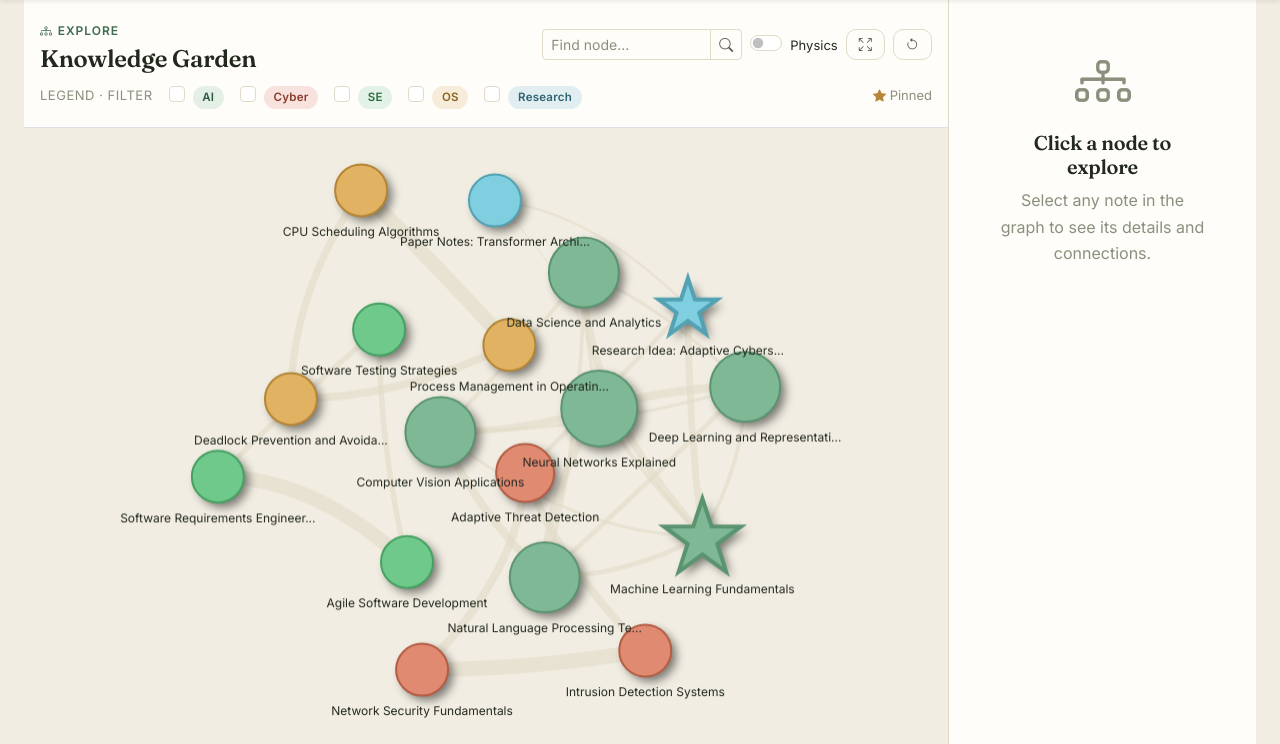
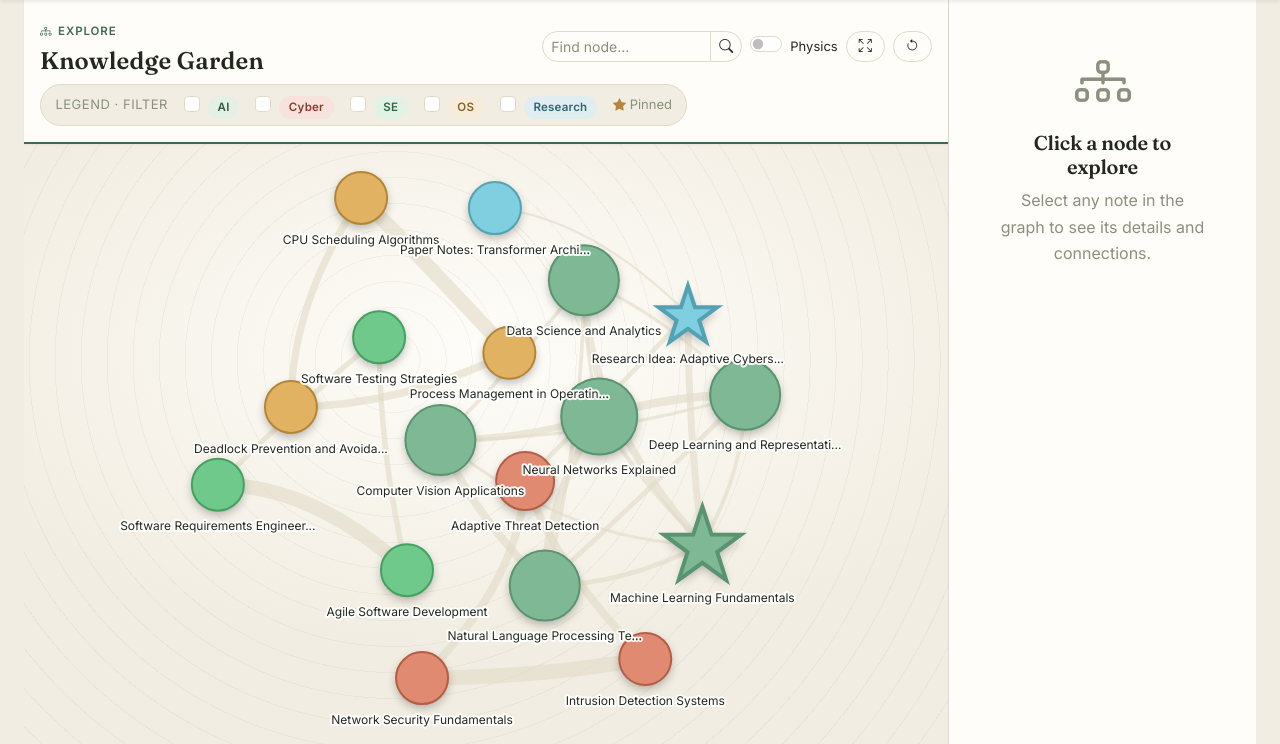
Before and after one commit to Adithya-ux-2006/Thought-garden, a Flask app: page /garden/ in a window 1280 px wide. Shown: the part 65-809 px from the top of the page. Run offline with Flask 3, Linux system fonts and the light colour scheme; a user stored in the database is signed in; data comes from the database, SQL or seed files in the repository; some libraries are stand-ins or nearby versions.

Commit message:
Fix dark-mode label legibility and give the garden page a design pass
Node labels in the garden graph were colored once at graph-construction
time via themeColor(), which is theme-aware but never re-read, so
toggling dark mode on an already-drawn graph left labels stuck in the
old theme's color. Added gardenLabelFont() (color + a contrast stroke
halo) and call it on toggle for both the main and focus-view graphs
(the latter's vis.Network instance wasn't even stored anywhere before,
so it couldn't be refreshed - added a focusNetwork variable).

Also gave the garden page a proper stylesheet (previously a small
inline <style> block): a raked-sand ground texture with vignette, a
redesigned header/legend bar, ringed category filter chips, restyled
note-panel connection cards, and a real contact shadow under nodes
instead of vis-network's flat default - all built from the app's
existing design tokens rather than a new palette.

Verified with a real headless-Chromium run (Playwright, screenshots
inspected in both themes): labels flip correctly on toggle, node click
still opens the side panel, search/physics/fit/reset all still work,
zero console errors. Full pytest suite: 16 passed.

Co-Authored-By: Claude Sonnet 5 <noreply@anthropic.com>

```diff
--- /dev/null
+++ b/app/static/css/garden.css
@@ -0,0 +1,189 @@
+/* ============================================================
+   Knowledge Garden page — scoped styling.
+   Builds entirely on the app's existing earthy design tokens
+   (style.css: --primary-color, --accent-color, --bg-*, --shadow-*,
+   --radius-*) rather than inventing a parallel palette, so this
+   page always matches whatever the rest of the app looks like.
+   ============================================================ */
+
+.garden-container {
+    height: calc(100vh - 56px);
+    overflow: hidden;
+}
+
+.garden-container > .row,
+.garden-container .col-lg-9,
+.garden-container .col-lg-3 {
+    height: 100%;
+}
+
+.garden-container .col-lg-9 {
+    display: flex;
+    flex-direction: column;
+}
+
+/* ---------- ground the graph sits on ---------- */
+
+.garden-graph {
+    position: relative;
+    flex: 1 1 auto;
+    height: auto;
+    min-height: 0;
+    background:
+        repeating-radial-gradient(circle at 40% 36%, rgba(35, 40, 31, 0.045) 0px, rgba(35, 40, 31, 0.045) 1px, transparent 1px, transparent 26px),
+        radial-gradient(ellipse 80% 65% at 50% 34%, var(--bg-card), var(--bg-secondary) 78%);
+}
+
+[data-bs-theme="dark"] .garden-graph {
+    background:
+        repeating-radial-gradient(circle at 40% 36%, rgba(234, 230, 217, 0.05) 0px, rgba(234, 230, 217, 0.05) 1px, transparent 1px, transparent 26px),
+        radial-gradient(ellipse 80% 65% at 50% 34%, var(--bg-card), var(--bg-secondary) 78%);
+}
+
+/* ---------- header ---------- */
+
+.garden-header {
+    position: relative;
+    z-index: 2;
+    background: var(--bg-card);
+    border-bottom: 2px solid var(--primary-color) !important;
+    box-shadow: var(--shadow-sm);
+}
+
+.garden-header .page-eyebrow {
+    display: inline-flex;
+    align-items: center;
+    gap: 0.35rem;
+    color: var(--primary-color);
+    font-weight: 600;
+    font-size: 0.72rem;
+    letter-spacing: 0.08em;
+    text-transform: uppercase;
+}
+
+.garden-header h4 {
+    font-family: 'Fraunces', 'Georgia', serif;
+    font-weight: 600;
+    letter-spacing: 0.01em;
+    margin-top: 0.15rem;
+}
+
+.garden-header .btn-outline-secondary {
+    border-radius: 999px;
+    border-color: var(--border-color);
+    color: var(--text-primary);
+}
+
+.garden-header .btn-outline-secondary:hover {
+    background: var(--primary-color);
+    border-color: var(--primary-color);
+    color: #fff;
+}
+
+.garden-header .input-group .form-control {
+    border-radius: 999px 0 0 999px;
+}
+
+.garden-header .input-group .btn {
+    border-radius: 0 999px 999px 0;
+}
+
+/* ---------- legend / category filter bar ---------- */
+
+.garden-legend-bar {
+    background: var(--bg-secondary);
+    border: 1px solid var(--border-color);
+    border-radius: 999px;
+    padding: 0.4rem 0.9rem;
+    width: fit-content;
+}
+
+.garden-legend-bar .form-check {
+    margin-bottom: 0;
+}
+
+.garden-legend-bar .badge {
+    border-radius: 999px;
+    transition: box-shadow 0.2s ease, transform 0.2s ease;
+}
+
+.garden-category-filter:checked ~ .form-check-label .badge {
+    transform: scale(1.08);
+}
+
+.garden-category-filter:checked ~ .form-check-label .badge.bg-primary { box-shadow: 0 0 0 2px rgba(63, 107, 79, 0.4); }
+.garden-category-filter:checked ~ .form-check-label .badge.bg-danger  { box-shadow: 0 0 0 2px rgba(179, 74, 52, 0.4); }
+.garden-category-filter:checked ~ .form-check-label .badge.bg-success{ box-shadow: 0 0 0 2px rgba(63, 135, 82, 0.4); }
+.garden-category-filter:checked ~ .form-check-label .badge.bg-warning{ box-shadow: 0 0 0 2px rgba(184, 134, 58, 0.4); }
+.garden-category-filter:checked ~ .form-check-label .badge.bg-info   { box-shadow: 0 0 0 2px rgba(63, 127, 145, 0.4); }
+
+[data-bs-theme="dark"] .garden-category-filter:checked ~ .form-check-label .badge.bg-primary { box-shadow: 0 0 0 2px rgba(127, 184, 148, 0.45); }
+[data-bs-theme="dark"] .garden-category-filter:checked ~ .form-check-label .badge.bg-danger  { box-shadow: 0 0 0 2px rgba(224, 138, 114, 0.45); }
+[data-bs-theme="dark"] .garden-category-filter:checked ~ .form-check-label .badge.bg-success{ box-shadow: 0 0 0 2px rgba(111, 201, 139, 0.45); }
+[data-bs-theme="dark"] .garden-category-filter:checked ~ .form-check-label .badge.bg-warning{ box-shadow: 0 0 0 2px rgba(224, 178, 98, 0.45); }
+[data-bs-theme="dark"] .garden-category-filter:checked ~ .form-check-label .badge.bg-info   { box-shadow: 0 0 0 2px rgba(127, 207, 224, 0.45); }
+
+/* ---------- note panel ---------- */
+
+.note-panel {
+    background: var(--bg-card);
+    border-left: 1px solid var(--border-color);
+    height: 100%;
+    overflow-y: auto;
+}
+
+.panel-placeholder, .panel-content {
+    height: 100%;
+}
+
+.note-panel #panelTitle {
+    font-family: 'Fraunces', 'Georgia', serif;
+    font-weight: 600;
+}
+
+#panelConnections .connection-item {
+    padding: 0.65rem 0.85rem;
+    border-radius: var(--radius-md);
+    background: var(--bg-secondary);
+    border-left: 3px solid var(--primary-color);
+    margin-bottom: 0.5rem;
+    cursor: pointer;
+    transition: transform 0.2s ease, box-shadow 0.2s ease, background 0.2s ease;
+}
+
+#panelConnections .connection-item:hover {
+    transform: translateY(-2px);
+    box-shadow: var(--shadow-md);
+    background: var(--bg-card);
+}
+
+.note-panel .panel-footer .btn-primary {
+    border-radius: 999px;
+    box-shadow: var(--shadow-sm);
+}
+
+/* ---------- responsive ---------- */
+
+@media (max-width: 768px) {
+    .garden-container {
+        height: auto;
+        overflow: visible;
+    }
+
+    .garden-container > .row,
+    .garden-container .col-lg-9,
+    .garden-container .col-lg-3 {
+        height: auto;
+    }
+
+    .garden-graph {
+        flex: none;
+        height: 60vh;
+        min-height: 400px;
+    }
+
+    .note-panel {
+        height: auto;
+        min-height: 300px;
+    }
+}
--- a/app/static/js/main.js
+++ b/app/static/js/main.js
@@ -1,4 +1,5 @@
 let gardenNetwork = null;
+let focusNetwork = null;
 let gardenNodesDataSet = null;
 let gardenEdgesDataSet = null;
 let allNodes = [];
@@ -20,6 +21,23 @@ const GARDEN_EDGE_DIM_OPACITY = 0.08;
 function themeColor(varName, fallback) {
     const value = getComputedStyle(document.documentElement).getPropertyValue(varName).trim();
     return value || fallback;
+}
+
+// themeColor() itself is theme-aware, but it's only ever read once, when a
+// graph is first constructed. Toggling dark mode afterward doesn't touch an
+// already-drawn vis-network instance, so labels drawn in one theme stay that
+// color after switching - this recomputes the font (color + a halo stroke,
+// since flat text over graph lines/edges needs the contrast either way) and
+// is called both at initial render and again from the toggle handler.
+function gardenLabelFont() {
+    const dark = document.documentElement.getAttribute('data-bs-theme') === 'dark';
+    return {
+        size: 12,
+        face: 'Inter, sans-serif',
+        color: themeColor('--text-primary', dark ? '#e8e4dc' : '#23281f'),
+        strokeWidth: 4,
+        strokeColor: dark ? 'rgba(12, 12, 15, 0.85)' : 'rgba(255, 255, 255, 0.92)'
+    };
 }
 
 function hexToRgba(hex, alpha) {
@@ -87,13 +105,9 @@ function renderGraph(nodes, edges) {
         nodes: {
             shape: 'dot',
             size: 20,
-            font: {
-                size: 12,
-                color: themeColor('--text-primary', '#23281f'),
-                face: 'Inter, sans-serif'
-            },
+            font: gardenLabelFont(),
             borderWidth: 2,
-            shadow: true
+            shadow: { enabled: true, color: 'rgba(0, 0, 0, 0.28)', size: 10, x: 0, y: 4 }
         },
         edges: {
             smooth: {
@@ -359,13 +373,9 @@ function renderFocusGraph(container, nodes, edges) {
     const options = {
         nodes: {
             shape: 'dot',
-            font: {
-                size: 12,
-                color: themeColor('--text-primary', '#23281f'),
-                face: 'Inter, sans-serif'
-            },
+            font: gardenLabelFont(),
             borderWidth: 2,
-            shadow: true
+            shadow: { enabled: true, color: 'rgba(0, 0, 0, 0.28)', size: 10, x: 0, y: 4 }
         },
         edges: {
             smooth: {
@@ -404,7 +414,7 @@ function renderFocusGraph(container, nodes, edges) {
         edges: new vis.DataSet(edges)
     };
 
-    new vis.Network(container, dataset, options);
+    focusNetwork = new vis.Network(container, dataset, options);
 }
 
 function initSearchAutocomplete() {
@@ -493,6 +503,8 @@ function initDarkMode() {
             html.setAttribute('data-bs-theme', isDark ? 'light' : 'dark');
             localStorage.setItem('darkMode', !isDark);
             if (icon) icon.className = isDark ? 'bi bi-moon' : 'bi bi-sun';
+            if (gardenNetwork) gardenNetwork.setOptions({ nodes: { font: gardenLabelFont() } });
+            if (focusNetwork) focusNetwork.setOptions({ nodes: { font: gardenLabelFont() } });
         });
     }
 }
--- a/app/templates/garden/index.html
+++ b/app/templates/garden/index.html
@@ -1,12 +1,16 @@
 {% extends "base.html" %}
 
 {% block title %}Knowledge Garden - Thought Garden{% endblock %}
+
+{% block extra_css %}
+<link href="{{ url_for('static', filename='css/garden.css') }}" rel="stylesheet">
+{% endblock %}
 
 {% block content %}
 <div class="container-fluid garden-container">
     <div class="row g-0">
         <div class="col-lg-9">
-            <div class="garden-header p-3 border-bottom">
+            <div class="garden-header p-3">
                 <div class="d-flex justify-content-between align-items-center">
                     <div>
                         <span class="page-eyebrow"><i class="bi bi-diagram-3"></i>Explore</span>
@@ -32,7 +36,7 @@
                     </div>
                 </div>
                 <div id="searchFeedback" class="small text-muted mt-1"></div>
-                <div class="d-flex align-items-center gap-3 mt-2 flex-wrap">
+                <div class="garden-legend-bar d-flex align-items-center gap-3 mt-2 flex-wrap">
                     <span class="text-muted small text-uppercase" style="letter-spacing: 0.04em;">Legend &middot; filter</span>
                     <div class="form-check">
                         <input class="form-check-input garden-category-filter" type="checkbox" id="filterPhysics" value="AI">
@@ -116,59 +120,4 @@
     </div>
 </div>
 
-<style>
-.garden-container {
-    height: calc(100vh - 56px);
-    overflow: hidden;
-}
-.garden-container > .row,
-.garden-container .col-lg-9,
-.garden-container .col-lg-3 {
-    height: 100%;
-}
-.garden-container .col-lg-9 {
-    display: flex;
-    flex-direction: column;
-}
-.garden-graph {
-    flex: 1 1 auto;
-    height: auto;
-    min-height: 0;
-}
-.note-panel {
-    background: var(--bg-card, #fff);
-    border-left: 1px solid var(--border-color, #dee2e6);
-    height: 100%;
-    overflow-y: auto;
-}
-.panel-placeholder, .panel-content {
-    height: 100%;
-}
-#panelConnections .connection-item {
-    padding: 0.5rem;
-    border-radius: 0.375rem;
-    background: var(--bg-secondary, #f8f9fa);
-    margin-bottom: 0.5rem;
-}
-#panelConnections .connection-item:hover {
-    background: var(--border-color, #e9ecef);
-}
-@media (max-width: 768px) {
-    .garden-container {
-        height: auto;
-        overflow: visible;
-    }
-    .garden-container > .row,
-    .garden-container .col-lg-9,
-    .garden-container .col-lg-3 {
-        height: auto;
-    }
-    .garden-graph {
-        flex: none;
-        height: 60vh;
-        min-height: 400px;
-    }
-}
-</style>
-
 {% endblock %}
```
Also changed, not shown: CLAUDE.md (+13 -0 lines).
